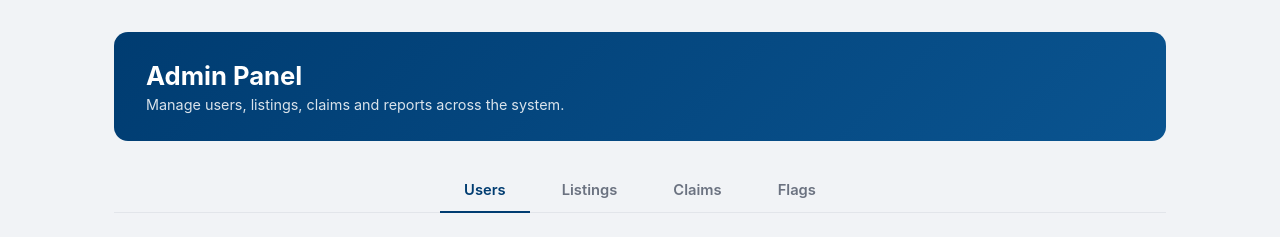
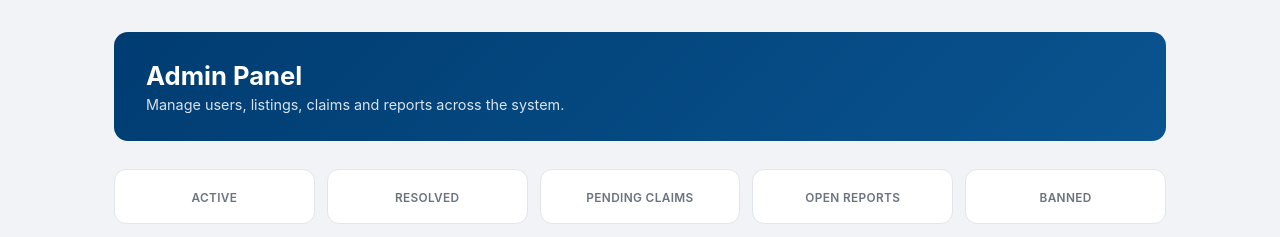
Before and after one commit to Kisaragisayu/2620MiniIT-G13-lost-and-found-webapp, a Flask app: template templates/admin.html in a window 1280 px wide. Shown: the part 67-304 px from the top of the page. Run offline with Flask 3, Linux system fonts and the light colour scheme; the template is opened without the code that fills it, so the values that code supplies are empty.

Commit message:
Summarise what the admin panel's four tabs add up to

```diff
--- a/app.py
+++ b/app.py
@@ -14,7 +14,7 @@ app = Flask(__name__)
 app.config["SECRET_KEY"] = os.environ.get("SECRET_KEY", "dev-key-local-only")
 app.config["SQLALCHEMY_DATABASE_URI"] = "sqlite:///lostfound.db"
 app.config["UPLOAD_FOLDER"] = os.path.join(app.root_path, "static", "uploads")
-app.config["ALLOWED_EXTENSIONS"] = {"png", "jpg", "jpeg", "gif"}
+app.config["ALLOWED_EXTENSIONS"] = {"png", "jpg", "jpeg", "gif", "webp"}
 app.config["MAX_CONTENT_LENGTH"] = 2 * 1024 * 1024
 
 os.makedirs(app.config["UPLOAD_FOLDER"], exist_ok=True)
@@ -62,7 +62,7 @@ def login_required(view_func):
     @wraps(view_func)
     def wrapped(*args, **kwargs):
         if "user_id" not in session:
-            flash("Please log in first.")
+            flash("Please log in first.", "error")
             return redirect(url_for("login"))
         return view_func(*args, **kwargs)
     return wrapped
@@ -70,7 +70,23 @@ def login_required(view_func):
 
 @app.context_processor
 def inject_user():
-    return {"current_user": current_user()}
+    user = current_user()
+
+    # Claims waiting on this user's own listings. Without a count in the navbar
+    # the author only finds out someone claimed their item by opening the
+    # listing and checking, which can take days on a service meant to return
+    # property quickly. Claims the user has made themselves are a different
+    # thing — those wait on somebody else — so they are not counted here.
+    pending_claims = 0
+    if user:
+        pending_claims = (
+            Claim.query
+            .join(Item, Claim.item_id == Item.id)
+            .filter(Item.user_id == user.id, Claim.status == "Pending")
+            .count()
+        )
+
+    return {"current_user": user, "pending_claims": pending_claims}
 
 
 @app.route("/")
@@ -104,11 +120,11 @@ def register():
         security_answer = request.form.get("security_answer", "").strip().lower()
 
         if not email.endswith("@student.mmu.edu.my") and not email.endswith("@mmu.edu.my"):
-            flash("Registration is only open to MMU emails.")
+            flash("Registration is only open to MMU emails.", "error")
             return redirect(url_for("register"))
 
         if User.query.filter_by(email=email).first():
-            flash("An account with that email already exists.")
+            flash("An account with that email already exists.", "error")
             return redirect(url_for("register"))
 
         new_user = User(
@@ -120,7 +136,7 @@ def register():
         )
         db.session.add(new_user)
         db.session.commit()
-        flash("Account created! Please log in.")
+        flash("Account created! Please log in.", "success")
         return redirect(url_for("login"))
 
     return render_template("register.html", questions=SECURITY_QUESTIONS)
@@ -134,13 +150,13 @@ def login():
 
         if user and check_password_hash(user.password_hash, password):
             if user.is_banned:
-                flash("This account has been suspended.")
+                flash("This account has been suspended.", "error")
                 return redirect(url_for("login"))
             session["user_id"] = user.id
-            flash(f"Welcome back, {user.name}!")
+            flash(f"Welcome back, {user.name}!", "success")
             return redirect(url_for("home"))
 
-        flash("Incorrect email or password.")
+        flash("Incorrect email or password.", "error")
         return redirect(url_for("login"))
 
     return render_template("login.html")
@@ -156,55 +172,74 @@ def logout():
 def admin_panel():
     user = require_admin()
     if not user:
-        flash("Access denied.")
+        flash("Access denied.", "error")
         return redirect(url_for("home"))
 
     users = User.query.all()
     items = Item.query.all()
     claims = Claim.query.all()
     flags = Flag.query.order_by(Flag.created_at.desc()).all()
-    return render_template("admin.html", users=users, items=items, claims=claims, flags=flags)
+
+    # Counted from the lists already fetched rather than with five more queries.
+    # The four tabs show every row there is; what an admin actually needs to know
+    # on arrival is how much is waiting on them, which is what these summarise.
+    stats = {
+        "active_items": sum(1 for i in items if i.status == "Active"),
+        "resolved_items": sum(1 for i in items if i.status != "Active"),
+        "pending_claims": sum(1 for c in claims if c.status == "Pending"),
+        "open_flags": sum(1 for f in flags if f.status == "Open"),
+        "banned_users": sum(1 for u in users if u.is_banned),
+    }
+
+    return render_template(
+        "admin.html",
+        users=users,
+        items=items,
+        claims=claims,
+        flags=flags,
+        stats=stats,
+    )
 
 
 @app.route("/admin/item/<int:item_id>/remove", methods=["POST"])
 def admin_remove_item(item_id):
     user = require_admin()
     if not user:
-        flash("Access denied.")
+        flash("Access denied.", "error")
         return redirect(url_for("home"))
 
     item = Item.query.get_or_404(item_id)
     db.session.delete(item)
     db.session.commit()
-    flash(f"Listing '{item.title}' has been removed.")
+    flash(f"Listing '{item.title}' has been removed.", "success")
     return redirect(url_for("admin_panel"))
 
 @app.route("/admin/user/<int:user_id>/role", methods=["POST"])
 def admin_toggle_role(user_id):
     actor = require_superadmin()
     if not actor:
-        flash("Only the super admin can change roles.")
+        flash("Only the super admin can change roles.", "error")
         return redirect(url_for("home"))
 
     target = User.query.get_or_404(user_id)
 
     if target.id == actor.id:
-        flash("You cannot change your own role.")
+        flash("You cannot change your own role.", "error")
         return redirect(url_for("admin_panel"))
 
     if target.role == "superadmin":
-        flash("The super admin's role cannot be changed here.")
+        flash("The super admin's role cannot be changed here.", "error")
         return redirect(url_for("admin_panel"))
 
     if target.role == "admin":
         target.role = "user"
-        flash(f"{target.name} is no longer an admin.")
+        flash(f"{target.name} is no longer an admin.", "success")
     else:
         if target.is_banned:
-            flash("Unban this account before making it an admin.")
+            flash("Unban this account before making it an admin.", "error")
             return redirect(url_for("admin_panel"))
         target.role = "admin"
-        flash(f"{target.name} is now an admin.")
+        flash(f"{target.name} is now an admin.", "success")
 
     db.session.commit()
     return redirect(url_for("admin_panel"))
@@ -217,7 +252,7 @@ def flag_item(item_id):
 
     existing = Flag.query.filter_by(item_id=item.id, reporter_id=session["user_id"]).first()
     if existing:
-        flash("You have already reported this listing.")
+        flash("You have already reported this listing.", "error")
         return redirect(url_for("home"))
 
     new_flag = Flag(
@@ -227,7 +262,7 @@ def flag_item(item_id):
     )
     db.session.add(new_flag)
     db.session.commit()
-    flash("Thank you. This listing has been reported for review.")
+    flash("Thank you. This listing has been reported for review.", "success")
     return redirect(url_for("home"))
 
 
@@ -235,13 +270,13 @@ def flag_item(item_id):
 def admin_review_flag(flag_id):
     user = require_admin()
     if not user:
-        flash("Access denied.")
+        flash("Access denied.", "error")
         return redirect(url_for("home"))
 
     flag = Flag.query.get_or_404(flag_id)
     flag.status = "Reviewed"
     db.session.commit()
-    flash("Flag marked as reviewed.")
+    flash("Flag marked as reviewed.", "success")
     return redirect(url_for("admin_panel"))
 
 @app.route("/post", methods=["GET", "POST"])
@@ -251,12 +286,17 @@ def post_item():
         date_lost_found = request.form["date_lost_found"]
 
         if date_lost_found > date.today().isoformat():
-            flash("Date lost/found cannot be in the future.")
+            flash("Date lost/found cannot be in the future.", "error")
             return redirect(url_for("post_item"))
 
         image_filename = None
         file = request.files.get("photo")
-        if file and file.filename and allowed_file(file.filename):
+        if file and file.filename:
+            # Skipping the file silently left the listing posted with no photo
+            # and nothing said about it, which reads as the upload having worked.
+            if not allowed_file(file.filename):
+                flash("That image format isn't supported. Use PNG, JPG, GIF or WEBP.", "error")
+                return redirect(url_for("post_item"))
             image_filename = secure_filename(f"{session['user_id']}_{file.filename}")
             file.save(os.path.join(app.config["UPLOAD_FOLDER"], image_filename))
 
@@ -274,7 +314,7 @@ def post_item():
         )
         db.session.add(new_item)
         db.session.commit()
-        flash("Your item has been posted.")
+        flash("Your item has been posted.", "success")
         return redirect(url_for("item_detail", item_id=new_item.id))
 
     return render_template("post-item.html", categories=CATEGORIES, locations=LOCATIONS)
@@ -293,7 +333,7 @@ def item_detail(item_id):
 def edit_item(item_id):
     item = Item.query.get_or_404(item_id)
     if item.user_id != session["user_id"]:
-        flash("You can only edit your own listings.")
+        flash("You can only edit your own listings.", "error")
         return redirect(url_for("item_detail", item_id=item.id))
 
     if request.method == "POST":
@@ -303,7 +343,7 @@ def edit_item(item_id):
         item.location = request.form["location"]
         item.hidden_detail = request.form["hidden_detail"].strip()
         db.session.commit()
-        flash("Listing updated.")
+        flash("Listing updated.", "success")
         return redirect(url_for("item_detail", item_id=item.id))
 
     return render_template("post-item.html", item=item, categories=CATEGORIES,
@@ -315,11 +355,11 @@ def edit_item(item_id):
 def delete_item(item_id):
     item = Item.query.get_or_404(item_id)
     if item.user_id != session["user_id"]:
-        flash("You can only delete your own listings.")
+        flash("You can only delete your own listings.", "error")
         return redirect(url_for("item_detail", item_id=item.id))
     db.session.delete(item)
     db.session.commit()
-    flash("Listing deleted.")
+    flash("Listing deleted.", "success")
     return redirect(url_for("home"))
 
 
@@ -328,11 +368,11 @@ def delete_item(item_id):
 def resolve_item(item_id):
     item = Item.query.get_or_404(item_id)
     if item.user_id != session["user_id"]:
-        flash("You can only update your own listings.")
+        flash("You can only update your own listings.", "error")
         return redirect(url_for("item_detail", item_id=item.id))
     item.status = "Resolved"
     db.session.commit()
-    flash("Marked as resolved.")
+    flash("Marked as resolved.", "success")
     return redirect(url_for("item_detail", item_id=item.id))
 
 
@@ -340,22 +380,22 @@ def resolve_item(item_id):
 def admin_ban_user(user_id):
     admin = require_admin()
     if not admin:
-        flash("Access denied.")
+        flash("Access denied.", "error")
         return redirect(url_for("home"))
 
     target = User.query.get_or_404(user_id)
 
     if target.role in ADMIN_ROLES:
-        flash("Admin accounts cannot be banned.")
+        flash("Admin accounts cannot be banned.", "error")
         return redirect(url_for("admin_panel"))
 
     target.is_banned = not target.is_banned
     db.session.commit()
 
     if target.is_banned:
-        flash(f"{target.name} has been banned.")
+        flash(f"{target.name} has been banned.", "success")
     else:
-        flash(f"{target.name} has been unbanned.")
+        flash(f"{target.name} has been unbanned.", "success")
 
     return redirect(url_for("admin_panel"))
 
@@ -366,15 +406,15 @@ def submit_claim(item_id):
     item = Item.query.get_or_404(item_id)
 
     if item.user_id == session["user_id"]:
-        flash("You can't claim your own listing.")
+        flash("You can't claim your own listing.", "error")
         return redirect(url_for("item_detail", item_id=item.id))
     if item.status != "Active":
-        flash("This item is no longer active.")
+        flash("This item is no longer active.", "error")
         return redirect(url_for("item_detail", item_id=item.id))
 
     existing = Claim.query.filter_by(item_id=item.id, claimant_id=session["user_id"]).first()
     if existing:
-        flash("You have already submitted a claim on this listing.")
+        flash("You have already submitted a claim on this listing.", "error")
         return redirect(url_for("item_detail", item_id=item.id))
 
     new_claim = Claim(
@@ -384,7 +424,7 @@ def submit_claim(item_id):
     )
     db.session.add(new_claim)
     db.session.commit()
-    flash("Your claim has been submitted. The reporter will review it.")
+    flash("Your claim has been submitted. The reporter will review it.", "success")
     return redirect(url_for("item_detail", item_id=item.id))
 
 
@@ -395,7 +435,7 @@ def approve_claim(claim_id):
     item = claim.item
 
     if item.user_id != session["user_id"]:
-        flash("Only the reporter can approve claims.")
+        flash("Only the reporter can approve claims.", "error")
         return redirect(url_for("item_detail", item_id=item.id))
 
     claim.status = "Approved"
@@ -405,7 +445,7 @@ def approve_claim(claim_id):
 
     item.status = "Resolved"
     db.session.commit()
-    flash(f"Claim approved. Contact {claim.claimant.name} ({claim.claimant.email}) to arrange handover.")
+    flash(f"Claim approved. Contact {claim.claimant.name} ({claim.claimant.email}) to arrange handover.", "success")
     return redirect(url_for("item_detail", item_id=item.id))
 
 
@@ -416,12 +456,12 @@ def reject_claim(claim_id):
     item = claim.item
 
     if item.user_id != session["user_id"]:
-        flash("Only the reporter can reject claims.")
+        flash("Only the reporter can reject claims.", "error")
         return redirect(url_for("item_detail", item_id=item.id))
 
     claim.status = "Rejected"
     db.session.commit()
-    flash("Claim rejected.")
+    flash("Claim rejected.", "success")
     return redirect(url_for("item_detail", item_id=item.id))
 
 
@@ -432,7 +472,7 @@ def forgot_password():
         user = User.query.filter_by(email=email).first()
 
         if not user or not user.security_question:
-            flash("No account found with that email.")
+            flash("No account found with that email.", "error")
             return redirect(url_for("forgot_password"))
 
         session["reset_email"] = user.email
@@ -445,7 +485,7 @@ def forgot_password():
 def reset_password():
     email = session.get("reset_email")
     if not email:
-        flash("Start the password reset from the beginning.")
+        flash("Start the password reset from the beginning.", "error")
         return redirect(url_for("forgot_password"))
 
     user = User.query.filter_by(email=email).first()
@@ -459,17 +499,17 @@ def reset_password():
         confirm = request.form["confirm_password"]
 
         if not check_password_hash(user.security_answer_hash, answer):
-            flash("Incorrect answer.")
+            flash("Incorrect answer.", "error")
             return redirect(url_for("reset_password"))
 
         if password != confirm:
-            flash("Passwords do not match.")
+            flash("Passwords do not match.", "error")
             return redirect(url_for("reset_password"))
 
         user.password_hash = generate_password_hash(password)
         db.session.commit()
         session.pop("reset_email", None)
-        flash("Password updated. Please log in.")
+        flash("Password updated. Please log in.", "success")
         return redirect(url_for("login"))
 
     return render_template("reset-password.html", question=user.security_question)
@@ -492,20 +532,20 @@ def change_password():
     confirm = request.form["confirm_password"]
 
     if not check_password_hash(user.password_hash, current):
-        flash("Current password is incorrect.")
+        flash("Current password is incorrect.", "error")
         return redirect(url_for("profile"))
     if new != confirm:
-        flash("New passwords do not match.")
+        flash("New passwords do not match.", "error")
         return redirect(url_for("profile"))
 
     user.password_hash = generate_password_hash(new)
     db.session.commit()
-    flash("Password updated.")
+    flash("Password updated.", "success")
     return redirect(url_for("profile"))
 
 @app.errorhandler(RequestEntityTooLarge)
 def file_too_large(e):
-    flash("That photo is too large. Maximum size is 2 MB.")
+    flash("That photo is too large. Maximum size is 2 MB.", "error")
     return redirect(url_for("post_item"))
 
 @app.errorhandler(403)
@@ -523,12 +563,12 @@ def change_name():
     new_name = request.form["name"].strip()
 
     if not new_name:
-        flash("Name cannot be empty.")
+        flash("Name cannot be empty.", "error")
         return redirect(url_for("profile"))
 
     user.name = new_name
     db.session.commit()
-    flash("Name updated.")
+    flash("Name updated.", "success")
     return redirect(url_for("profile"))
 
 with app.app_context():
--- a/templates/admin.html
+++ b/templates/admin.html
@@ -15,6 +15,38 @@
     .page-subtitle {
         font-size: 0.9rem;
         opacity: 0.85;
+    }
+
+    /* Summary of what the four tabs add up to. Pending claims and open flags
+       are work waiting on an admin, so those two are coloured; the rest are
+       there for context. */
+    .stat-row {
+        display: grid;
+        grid-template-columns: repeat(5, 1fr);
+        gap: 0.75rem;
+        margin-bottom: 1.75rem;
+    }
+    .stat-box {
+        background: var(--color-card-bg);
+        border: 1px solid var(--color-border);
+        border-radius: 12px;
+        padding: 1.1rem 1rem;
+        text-align: center;
+    }
+    .stat-number {
+        font-size: 1.6rem;
+        font-weight: 700;
+        line-height: 1.1;
+        margin-bottom: 0.25rem;
+        color: #111827;
+    }
+    .stat-box.needs-action .stat-number { color: var(--color-danger); }
+    .stat-caption {
+        font-size: 0.74rem;
+        text-transform: uppercase;
+        letter-spacing: 0.03em;
+        color: var(--color-muted);
+        font-weight: 600;
     }
 
     .tab-bar {
@@ -89,6 +121,15 @@
         text-align: center;
     }
 
+    @media (max-width: 860px) {
+        /* Five boxes in a row become unreadable before the navbar breaks */
+        .stat-row { grid-template-columns: repeat(3, 1fr); }
+    }
+    @media (max-width: 520px) {
+        .stat-row { grid-template-columns: repeat(2, 1fr); }
+        .stat-number { font-size: 1.35rem; }
+    }
+
     @media (max-width: 720px) {
         .page-header { padding: 1.25rem 1.25rem; }
         /* Four tabs don't fit side by side — let the bar scroll instead
@@ -107,6 +148,29 @@
 <div class="page-header">
     <div class="page-title">Admin Panel</div>
     <div class="page-subtitle">Manage users, listings, claims and reports across the system.</div>
+</div>
+
+<div class="stat-row">
+    <div class="stat-box">
+        <div class="stat-number">{{ stats.active_items }}</div>
+        <div class="stat-caption">Active</div>
+    </div>
+    <div class="stat-box">
+        <div class="stat-number">{{ stats.resolved_items }}</div>
+        <div class="stat-caption">Resolved</div>
+    </div>
+    <div class="stat-box{% if stats.pending_claims %} needs-action{% endif %}">
+        <div class="stat-number">{{ stats.pending_claims }}</div>
+        <div class="stat-caption">Pending Claims</div>
+    </div>
+    <div class="stat-box{% if stats.open_flags %} needs-action{% endif %}">
+        <div class="stat-number">{{ stats.open_flags }}</div>
+        <div class="stat-caption">Open Reports</div>
+    </div>
+    <div class="stat-box">
+        <div class="stat-number">{{ stats.banned_users }}</div>
+        <div class="stat-caption">Banned</div>
+    </div>
 </div>
 
 <div class="tab-bar">
```
